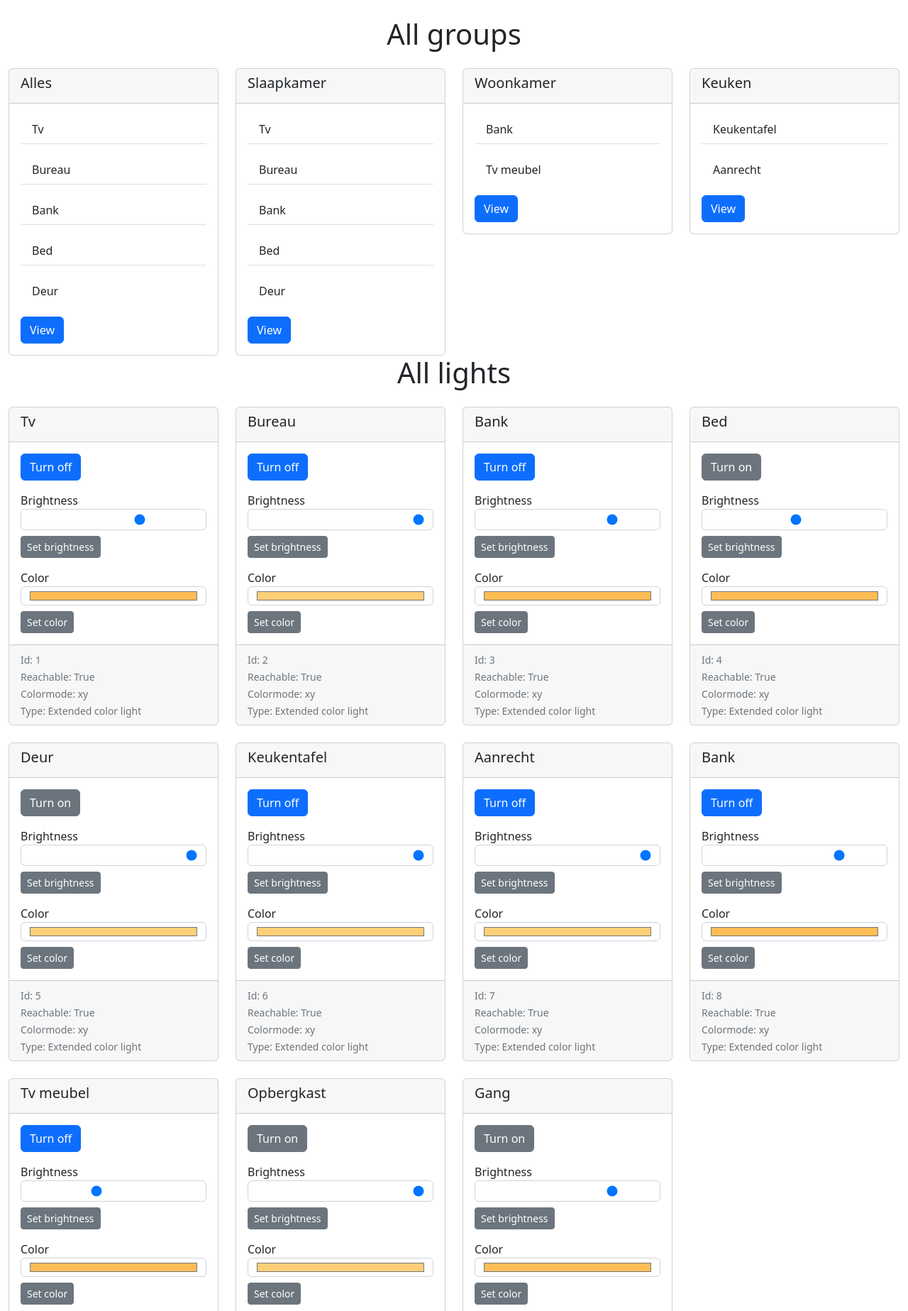
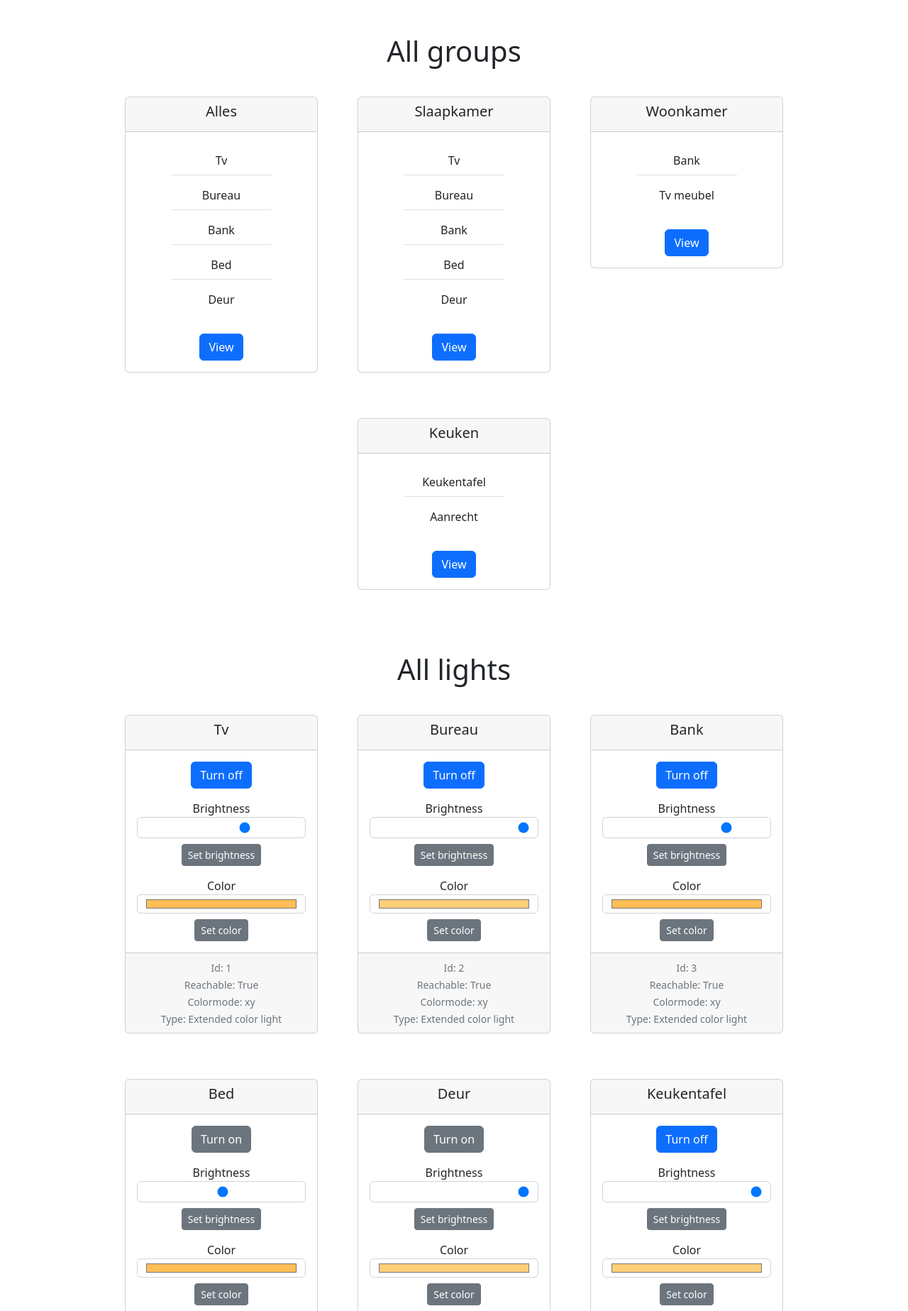
Before and after one commit to woutvos/Hue-control-site, a Flask app: page /control_page in a window 1280 px wide. Shown: the part 73-1920 px from the top of the page at 71% size. Run offline with Flask 2, Linux system fonts and the light colour scheme.

Commit message:
New grid system with more space

```diff
--- a/templates/control_page.html
+++ b/templates/control_page.html
@@ -1,11 +1,11 @@
 {% extends "layout.html" %} {% block content %}
     <!-- Groups -->
     <div class="container-fluid">
-        <h1 class="text-center mb-4">All groups</h1>
-        <div class="row row-cols-1 row-cols-sm-2 row-cols-md-2 row-cols-lg-3 row-cols-xl-4 row-cols-xxl-5 g-4">
+        <h1 class="text-center mb-3 mt-5">All groups</h1>
+        <div class="row justify-content-center">
             {% for group in groups_list %}
-                <div class="col">
-                    <div class="card">
+                <div class="col-auto mb-3">
+                    <div class="card text-center mx-3 my-4" style="width: 17rem;">
 
                         <div class="card-header">
                             <h5>{{ group.name }}</h5>
@@ -15,9 +15,12 @@
                             <!-- List of all the lights in that group -->
                             <ul class="list-group list-group-flush">
                                 {% for light_name in group.lights.name %}
-                                    <p class="list-group-item">{{light_name}}</p>
+                                    <p class="list-group-item mx-5 my-1">{{light_name}}</p>
                                 {% endfor %}
                             </ul>
+                        </div>
+
+                        <div class="card-footer mb-2" style="background: transparent; border-top: 0px;">
                             <a href="/group/{{ group.id }}" class="btn btn-primary">View</a>
                         </div>
 
@@ -28,12 +31,12 @@
     </div>
 
     <!-- Lights -->
-    <div class="container-fluid">
-        <h1 class="text-center mb-4">All lights</h1>
-        <div class="row row-cols-1 row-cols-sm-2 row-cols-md-2 row-cols-lg-3 row-cols-xl-4 row-cols-xxl-5 g-4">
+    <div class="container-fluid mt-4">
+        <h1 class="text-center mb-3 mt-5">All lights</h1>
+        <div class="row justify-content-center">
             {% for light in lights_list %}
-                <div class="col">
-                    <div class="card">
+                <div class="col-auto mb-3">
+                    <div class="card text-center mx-3 my-4" style="width: 17rem;">
 
                         <div class="card-header">
                             <h5>{{ light.name }}</h5>
@@ -79,7 +82,7 @@
                             </form>
                         </div>
 
-                        <div class="card-footer card-text text-muted">
+                        <div class="card-footer text-muted">
                             <small>Id: {{ light.id }}</small>
                             <br />
                             <small>Reachable: {{ light.reachable }}</small>
```
